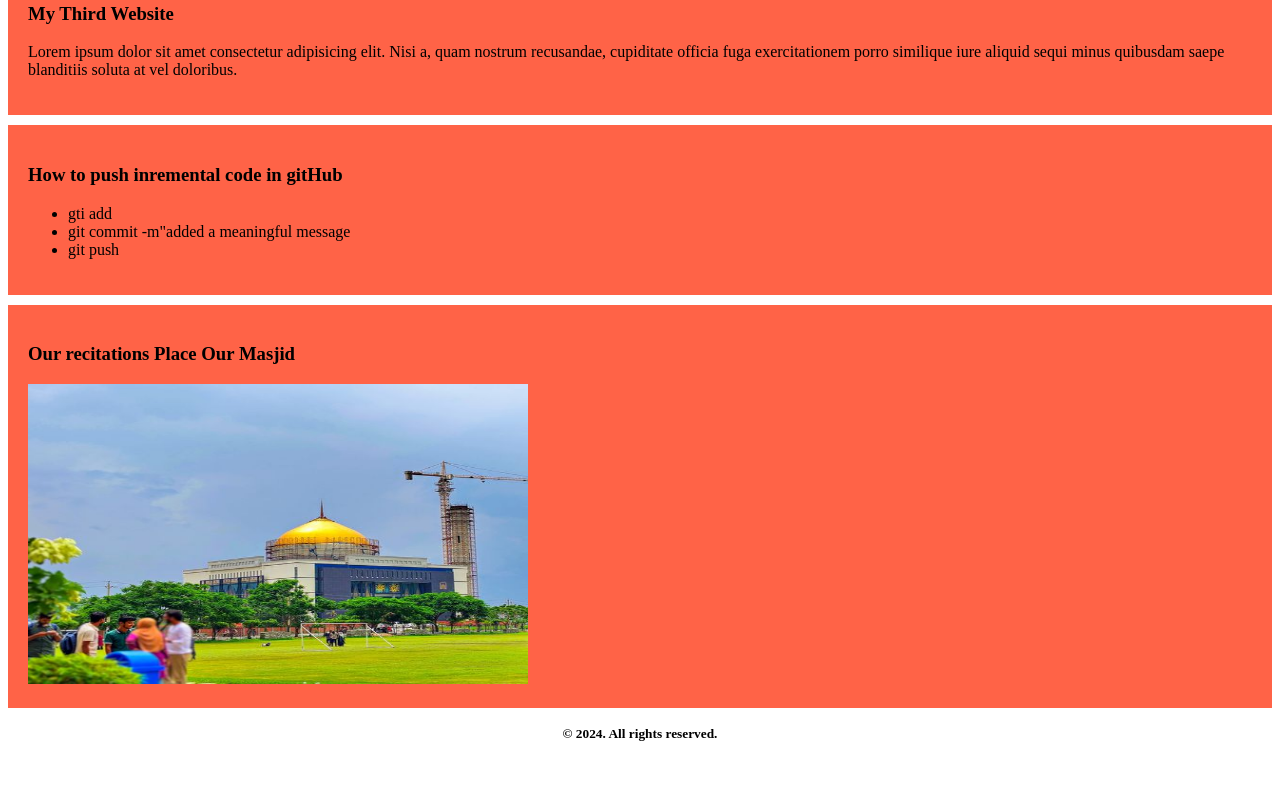
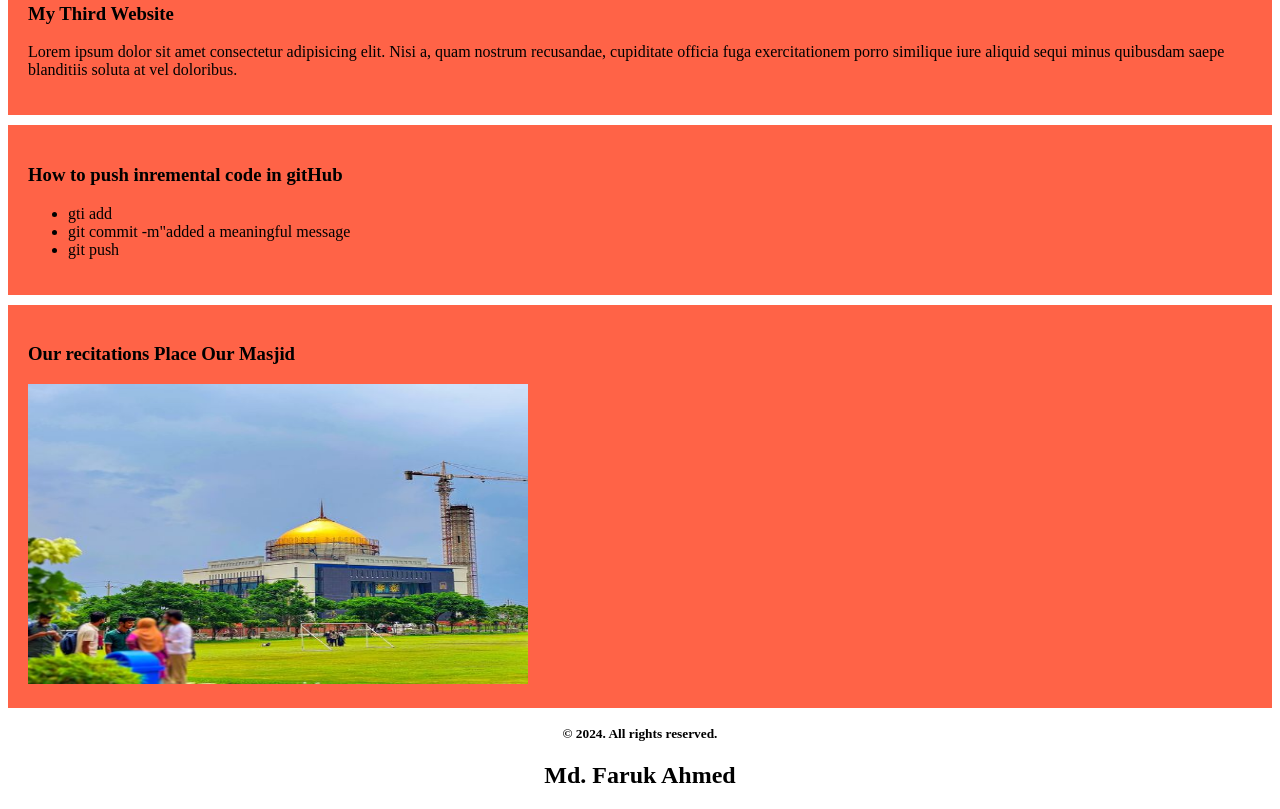
Before and after one commit to srfarukahmed/my-simple-website, a plain HTML site: page index.html in a window 1280 px wide. Shown: the part 367-1176 px from the top of the page. Before the commit the page ends 1125 px from the top, so only its background shows below. Drawn offline with Linux system fonts and the light colour scheme.

Commit message:
added my name

```diff
--- a/index.html
+++ b/index.html
@@ -34,6 +34,7 @@
 </div>
 <footer>
     <p><small><b>&copy; 2024. All rights reserved.</b></small></p>
+    <h2>Md. Faruk Ahmed</h2>
 </footer>
 
 </body>
```
